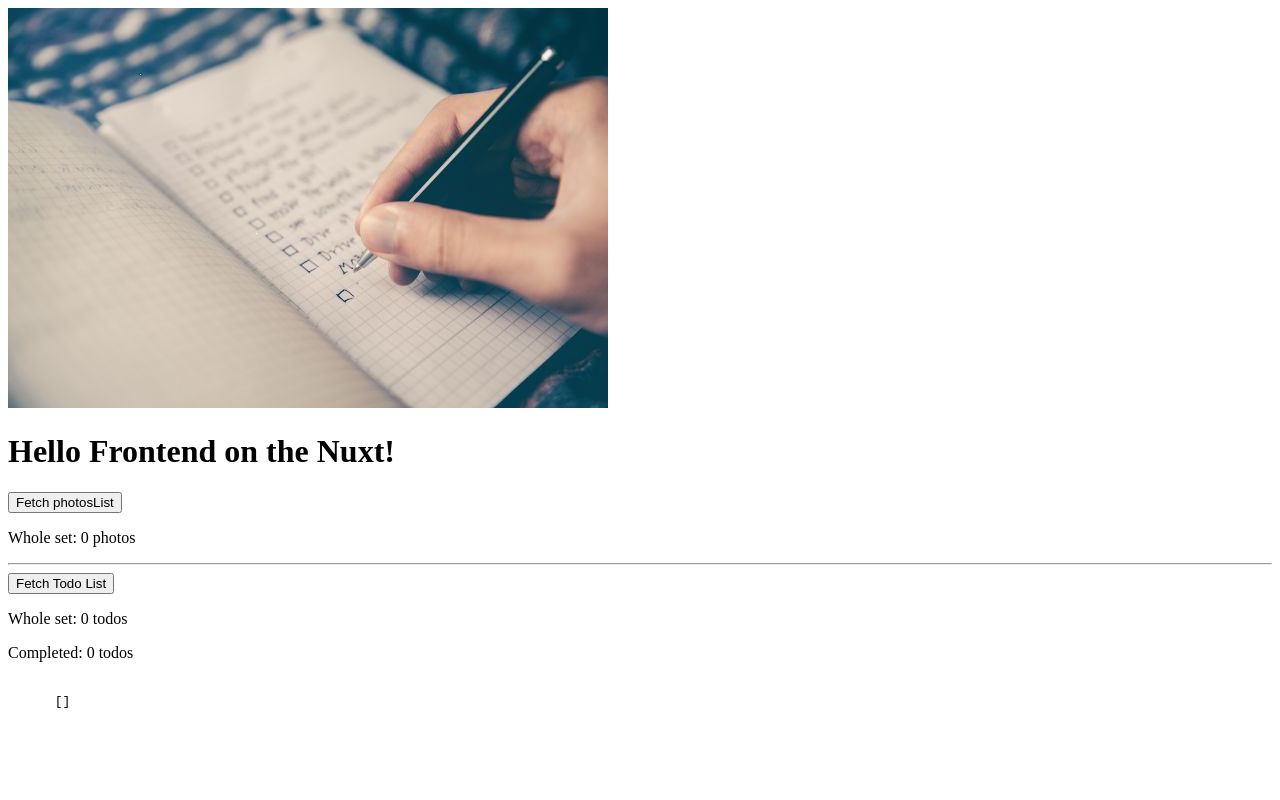
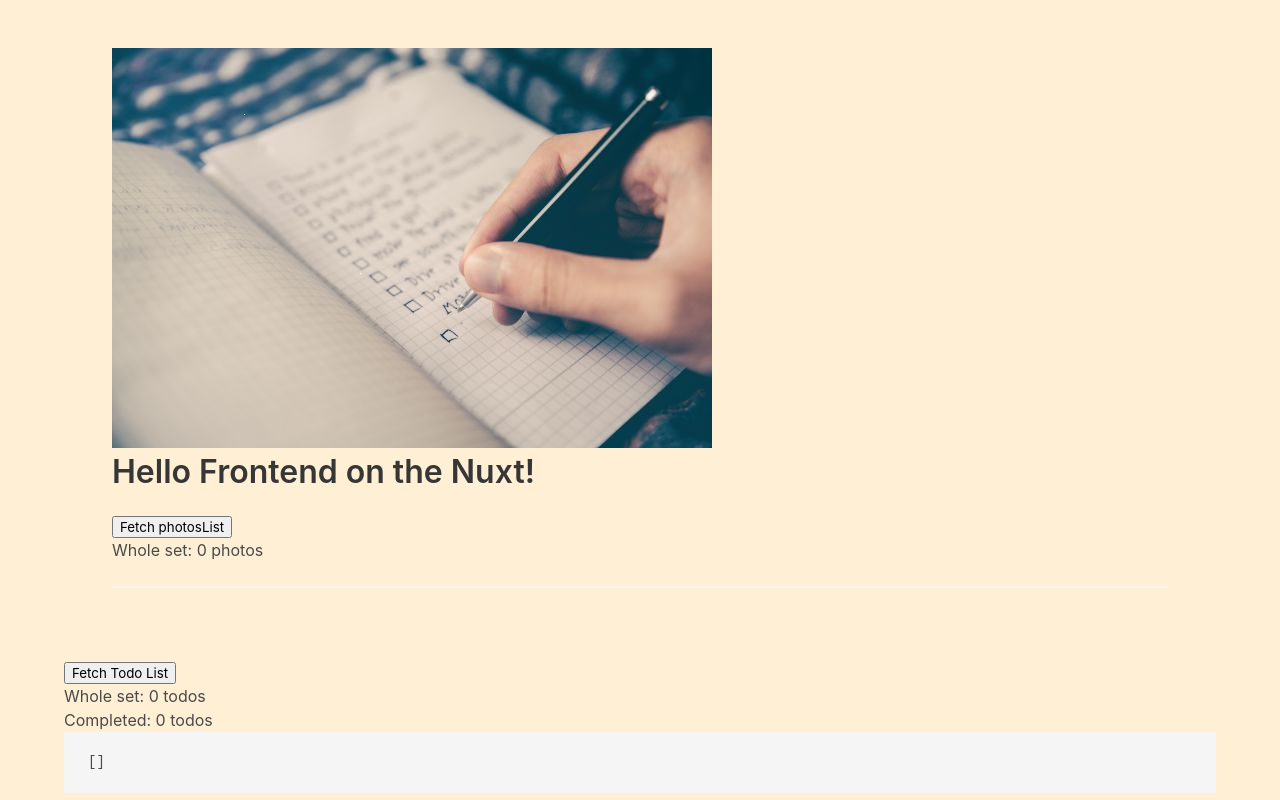
Before and after one commit to alexnas/nuxt3-app, a Nuxt app: page / in a window 1280 px wide. Built offline with nearby package versions, Linux system fonts and the light colour scheme.

Commit message:
Use Bulma for styling

```diff
--- a/app.vue
+++ b/app.vue
@@ -35,36 +35,54 @@ function fetchTodoList() {
 </script>
 
 <template>
-  <div>
+  <div class="container">
+    <div class="section">
       <img src="/todo.jpg" alt="Todo photo by Glenn Carstens-Peters" />
-    <h1>Hello Frontend on the Nuxt!</h1>
+      <h1 class="title">Hello Frontend on the Nuxt!</h1>
       <button type="button" @click.prevent="fetchPhotos">Fetch photosList</button>
       <p>Whole set: {{ numberOfPhotos }} photos</p>
-    <ul>
+      <ul class="photo-galery-list">
         <li v-for="photo in photoGallery" :key="`photo-id-${photo.id}`">
           <img :src="`${photo.thumbnailUrl}`" :alt="photo.title" />
-        {{ photo.title }}
+          <!-- {{ photo.title }} -->
         </li>
       </ul>
       <hr />
+    </div>
+    <div>
       <button @click="fetchTodoList">Fetch Todo List</button>
       <p>Whole set: {{ numberOfTodos }} todos</p>
       <p>Completed: {{ numberOfCompletedTodos }} todos</p>
-    <ul :class="$style.list">
+      <ul class="list">
         <li v-for="todo in todoList" :key="`todo-id-${todo.id}`">
           <input type="checkbox" :checked="todo.completed" />
           {{ todo.title }}
         </li>
       </ul>
-    <pre>
-      {{ todoList }}
-    </pre>
+      <pre>{{ todoList }}</pre>
+    </div>
   </div>
 </template>
 
-<style module>
+<style lang="scss">
+@import './node_modules/bulma/bulma.sass';
+@import './assets/styles/main.scss';
+
+:root {
+  --text-color: #{$textColor};
+}
+.heading {
+  color: var(--text-color);
+}
+
 .list {
+  color: var(--text-color);
   display: grid;
   grid-template-columns: repeat(2, 1fr);
 }
+
+.photo-galery-list {
+  display: grid;
+  grid-template-columns: repeat(5, 1fr);
+}
 </style>
--- /dev/null
+++ b/assets/styles/main.scss
@@ -0,0 +1,5 @@
+$textColor: blue;
+
+html {
+  background-color: papayawhip;
+}
```
Also changed, not shown: package.json (+6 -1 lines), 1 other file (tests, documents, lock files or other folders). Lines whose indentation alone changed are shown as unchanged.
